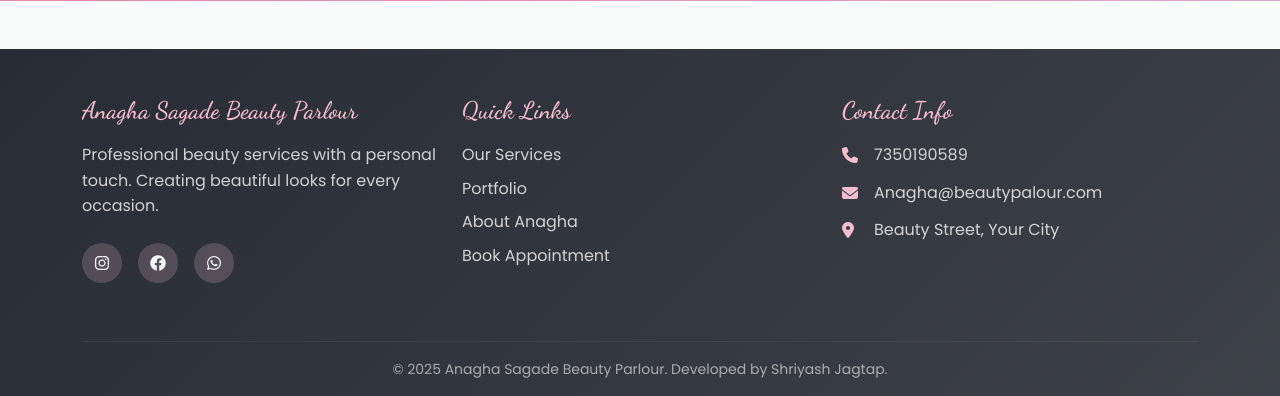
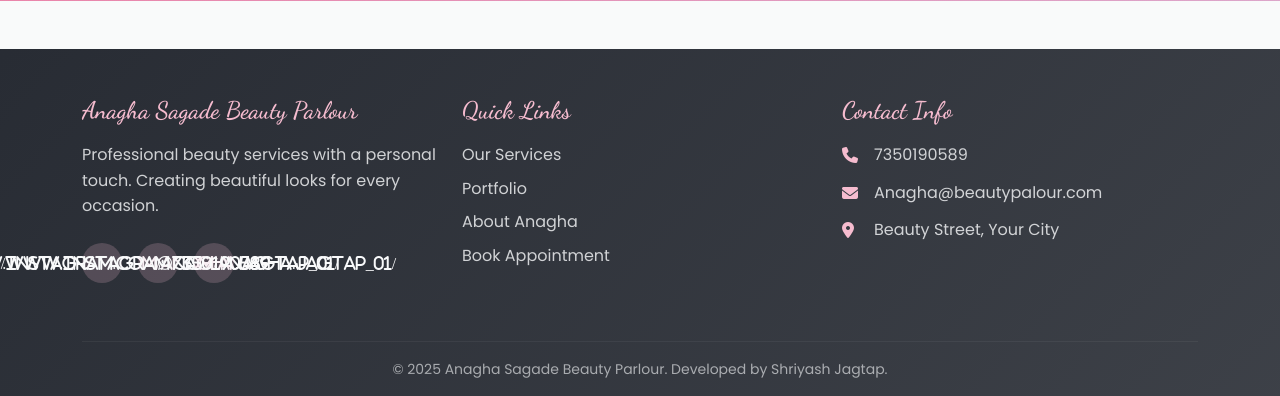
Before and after one commit to ShriyashAngadJagtap/Anagha-Beauty-Parlour, a Flask app: page /about in a window 1280 px wide. Shown: the part 4722-5118 px from the top of the page. Run offline with Flask 3, Linux system fonts and the light colour scheme.

Commit message:
Update base.html

```diff
--- a/templates/base.html
+++ b/templates/base.html
@@ -87,9 +87,9 @@
                     <h5 class="footer-title">Anagha Sagade Beauty Parlour</h5>
                     <p class="footer-text">Professional beauty services with a personal touch. Creating beautiful looks for every occasion.</p>
                     <div class="social-links">
-                        <a href="#" class="social-link"><i class="fab fa-instagram"></i></a>
-                        <a href="#" class="social-link"><i class="fab fa-facebook"></i></a>
-                        <a href="#" class="social-link"><i class="fab fa-whatsapp"></i></a>
+                        <a href="#" class="social-link"><i class="fab fa-instagram">https://www.instagram.com/anagha.jagtap_01/</i></a>
+                        <a href="#" class="social-link"><i class="fab fa-facebook">https://www.instagram.com/anagha.jagtap_01/</i></a>
+                        <a href="#" class="social-link"><i class="fab fa-whatsapp">7350190589</i></a>
                     </div>
                 </div>
 
```
